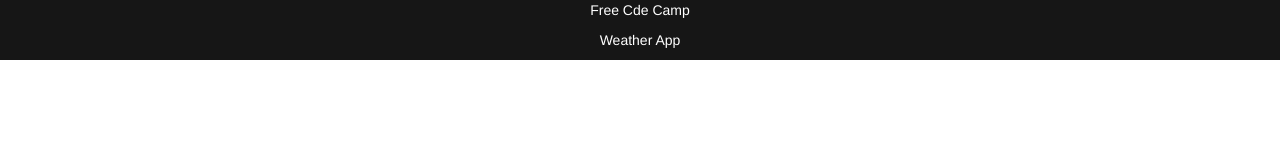
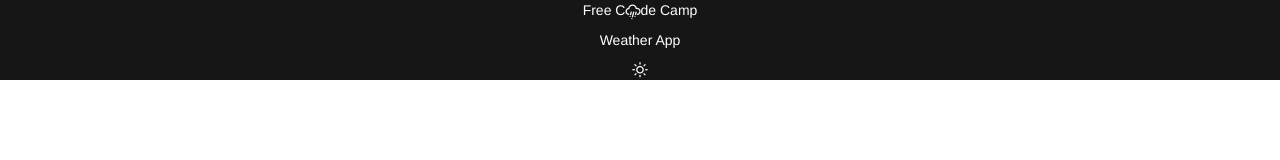
Before and after one commit to arpitgo4/Local-Weather-App, a React app: page / in a window 1280 px wide. Built offline with nearby package versions, Linux system fonts and the light colour scheme.

Commit message:
weather-icons dep added, SUn component added

```diff
--- a/package.json
+++ b/package.json
@@ -51,6 +51,7 @@
     "style-loader": "^0.13.2",
     "superagent": "^3.5.0",
     "url-loader": "^0.5.8",
+    "weather-icons": "^1.3.2",
     "webpack": "^2.3.3"
   },
   "devDependencies": {
--- a/src/components/App.component.js
+++ b/src/components/App.component.js
@@ -1,12 +1,14 @@
 import React, { Component } from 'react';
 
 import Header from './Header.component';
+import Sun from './Sun.component';
 
 export default class App extends Component {
 	render() {
 		return (
 			<div className="container-fluid">
 				<Header />
+				<Sun />
 			</div>
 		);
 	}
--- a/src/components/Header.component.js
+++ b/src/components/Header.component.js
@@ -6,7 +6,7 @@
 			<div className="header text-center">
 				<div className="row">
 						<div className="col-xs-12">
-							<p>Free C<i className="" />de Camp</p>
+							<p>Free C<i className="wi wi-hail" />de Camp</p>
 						</div>
 				</div>
 				<div className="row">
--- /dev/null
+++ b/src/components/Sun.component.js
@@ -0,0 +1,13 @@
+import React from 'react';
+
+export default class Sun extends React.Component {
+	render() {
+		return (
+			<div className="row">
+				<div className="col-xs-12 text-center">
+					<i className="wi wi-day-sunny" />
+				</div>
+			</div>
+		);
+	}
+}
--- a/src/index.js
+++ b/src/index.js
@@ -9,6 +9,7 @@
 import 'bootstrap/dist/js/bootstrap';
 import 'bootstrap/dist/css/bootstrap.css';
 import 'font-awesome/css/font-awesome.css';
+import 'weather-icons/css/weather-icons.css';
 
 import './style.css';
 
--- a/src/style.css
+++ b/src/style.css
@@ -4,8 +4,5 @@
 
 .container-fluid {
 	background-color: #161616;
-}
-
-.header {
 	color: white;
 }
```
